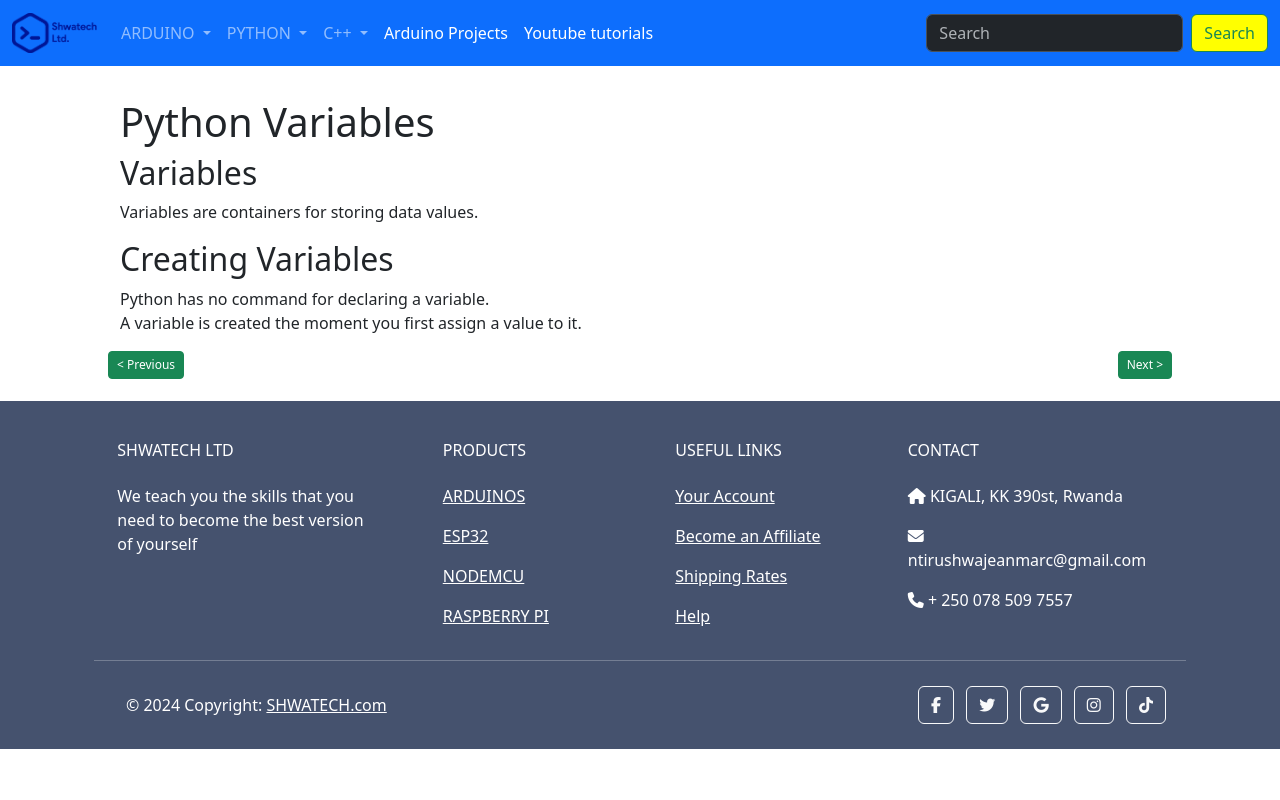
After one commit to ntirushwajeanmarc/shwatech_web, a Flask app: page /python-variable in a window 1280 px wide. The commit adds this page. Run offline with Flask 3, Linux system fonts and the light colour scheme; some libraries are stand-ins or nearby versions.

Commit message:
new change

```diff
--- a/app.py
+++ b/app.py
@@ -14,6 +14,9 @@ def arduinoSensors():
 @app.route('/python-comments')
 def py_comments():
     return render_template('python/comment.html')
+@app.route('/python-variable')
+def py_variables():
+    return render_template('python/variable.html')
 
 content_data = [
     {"title": "Introduction to Python", "url": "/python-intro"},
--- a/templates/index.html
+++ b/templates/index.html
@@ -67,7 +67,7 @@
                 <ul class="dropdown-menu">
                     <li><a class="dropdown-item" href="/python-comments">Comment</a></li>
                     <!-- Variable -->
-                    <li><a class="dropdown-item" href="python-variable">Variable</a></li>
+                    <li><a class="dropdown-item" href="/python-variable">Variable</a></li>
                     <!-- Data Type -->
                     <li><a class="dropdown-item" href="python-data-type">Data Type</a></li>
                     <!-- Strings -->
--- /dev/null
+++ b/templates/python/variable.html
@@ -0,0 +1,34 @@
+{% extends "index.html" %}
+
+{% block title %}comments{% endblock %}
+
+{% block body %}
+<div class="container mt-5 content">
+    <div class="row">
+<h1>Python Variables</h1>
+<h2>Variables</h2>
+<p>Variables are containers for storing data values.</p>
+<h2>Creating Variables</h2>
+<p>Python has no command for declaring a variable.</br>
+
+A variable is created the moment you first assign a value to it.</p>
+
+
+
+
+
+<div class="position-relative">
+    <a class="btn btn-success  btn-sm position-absolute top-0 start-0"
+       style="--bs-btn-padding-y: .25rem; --bs-btn-padding-x: .5rem; --bs-btn-font-size: .75rem;"
+       href="/python-comments"
+       role="button">&lt; Previous</a>
+    <a class="btn btn-success btn-sm position-absolute top-0 end-0"
+       style="--bs-btn-padding-y: .25rem; --bs-btn-padding-x: .5rem; --bs-btn-font-size: .75rem;"
+       href="/python-variable"
+       role="button">Next > </a>
+</div>
+
+ </div>
+</div>
+
+{% endblock %}
```
Also changed, not shown: templates/python/comment.html (+0 -8 lines).
